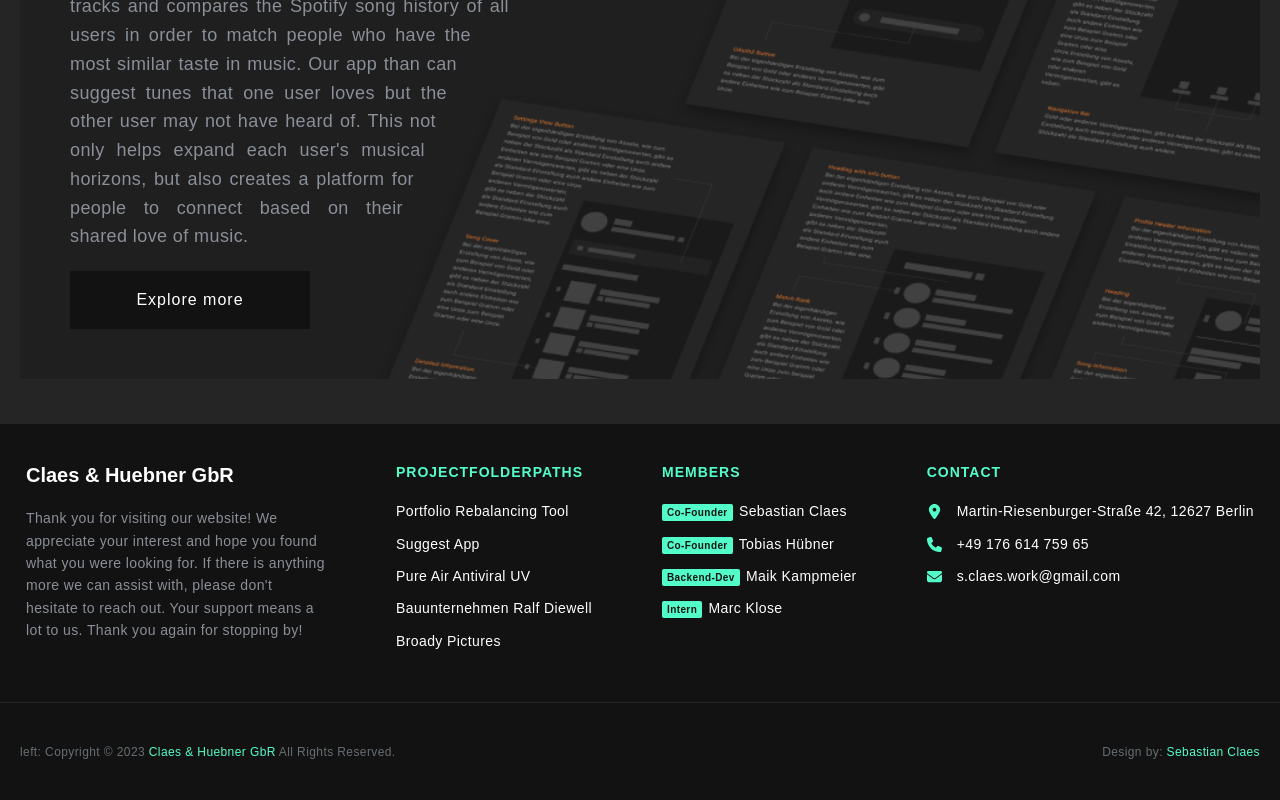
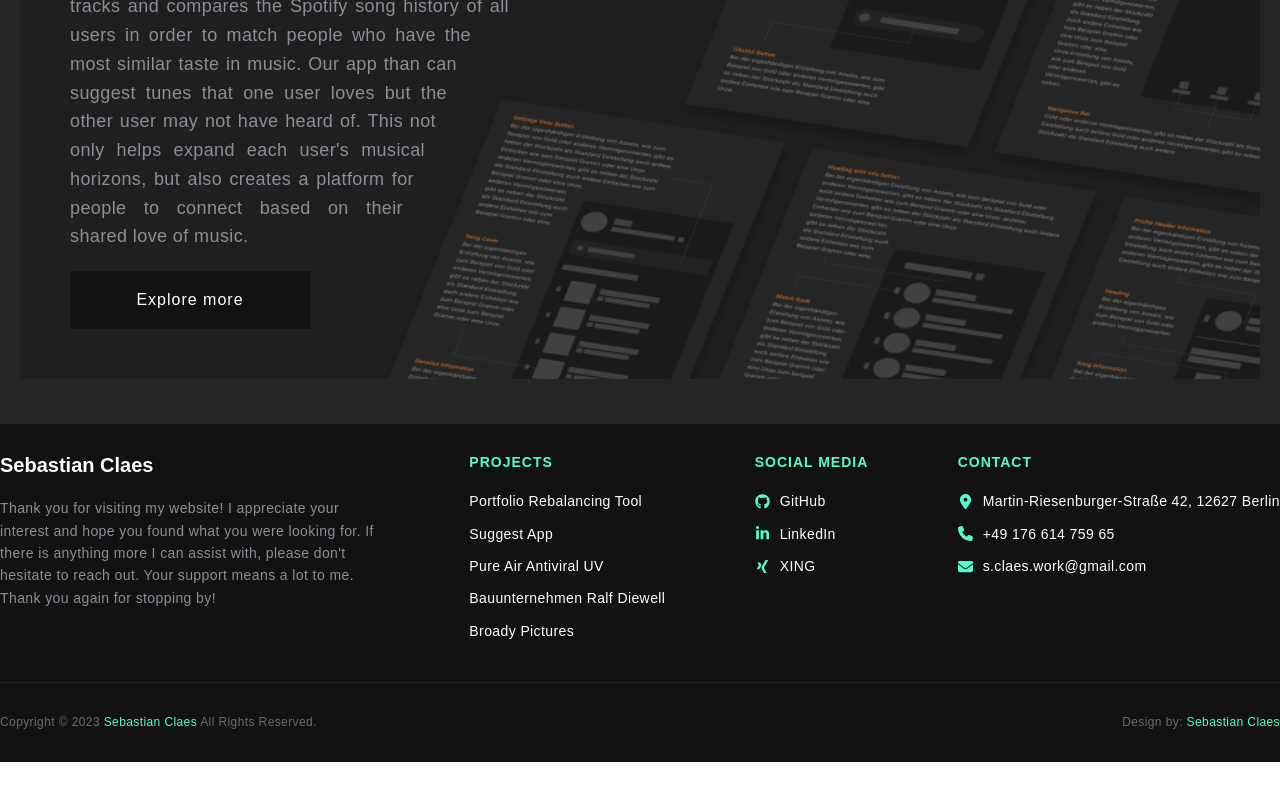
Before and after one commit to claes-work/Portfolio-Website-Claes, a Vue app: page / in a window 1280 px wide. Shown: the part 2714-3514 px from the top of the page. After the commit the page ends 3476 px from the top, so only its background shows below. Built offline with nearby package versions, Linux system fonts and the light colour scheme; what @cloudgeek/vue3-video-player would draw is missing.

Commit message:
[ADD] footer texts and links

```diff
--- a/src/assets/scss/content-elements/footer.scss
+++ b/src/assets/scss/content-elements/footer.scss
@@ -65,8 +65,18 @@ footer {
       }
     }
 
-    .column.col-3 ul li a {
-      span {
+    .column.col-3 ul li {
+      display: flex;
+      align-items: center;
+      column-gap: 10px;
+
+      svg {
+        width: 15px;
+        height: 15px;
+        fill: $main-color;
+      }
+
+      a span {
         padding: 3px 5px;
         background: $main-color;
         color: $bc-dark-2;
@@ -79,13 +89,12 @@ footer {
 
     .column.col-4 ul li {
       display: flex;
-      align-items: flex-start;
-      column-gap: 15px;
+      align-items: center;
+      column-gap: 10px;
 
       svg {
         width: 15px;
         height: 15px;
-        margin-top: 4px;
       }
     }
   }
@@ -129,7 +138,9 @@ footer {
 @media only screen and (min-width: 991px) {
   footer .container.columns {
     flex-wrap: unset;
+    justify-content: space-between;
     column-gap: 70px;
+    padding: 30px 0;
 
     .column {
       width: auto;
@@ -137,7 +148,10 @@ footer {
     }
 
     .column.col-1 {
-      max-width: 300px;
+      max-width: 380px;
     }
   }
+  footer .copyright-wrapper .container {
+    padding: 30px 0;
+  }
 }
--- a/src/components/content-elements/Footer.vue
+++ b/src/components/content-elements/Footer.vue
@@ -3,20 +3,23 @@
 import LocationIcon from "@/components/icons/footer/LocationIcon.vue";
 import PhoneIcon from "@/components/icons/footer/PhoneIcon.vue";
 import EmailIcon from "@/components/icons/footer/EmailIcon.vue";
+import GitHubIcon from "@/components/icons/footer/GitHubIcon.vue";
+import LinkedInIcon from "@/components/icons/footer/LinkedInIcon.vue";
+import XingIcon from "@/components/icons/footer/XingIcon.vue";
 </script>
 
 <template>
   <footer>
     <div class="container columns">
       <div class="column col-1">
-        <h4 class="heading">Claes & Huebner GbR</h4>
-        <p>Thank you for visiting our website! We appreciate your interest and hope you found what you were looking for. If there is anything more we can assist with, please don't hesitate to reach out. Your support means a lot to us. Thank you again for stopping by!</p>
+        <h4 class="heading">Sebastian Claes</h4>
+        <p>Thank you for visiting my website! I appreciate your interest and hope you found what you were looking for. If there is anything more I can assist with, please don't hesitate to reach out. Your support means a lot to me. Thank you again for stopping by!</p>
         <div class="sozial-media-wrapper">
 
         </div>
       </div>
       <div class="column col-2">
-        <h4 class="subheading">ProjectFolderPaths</h4>
+        <h4 class="subheading">Projects</h4>
         <ul>
           <li><a href="#" title="Portfolio Rebalancing Tool">Portfolio Rebalancing Tool</a></li>
           <li><a href="#" title="Suggest App">Suggest App</a></li>
@@ -26,12 +29,11 @@ import EmailIcon from "@/components/icons/footer/EmailIcon.vue";
         </ul>
       </div>
       <div class="column col-3">
-        <h4 class="subheading">Members</h4>
+        <h4 class="subheading">Social Media</h4>
         <ul>
-          <li><a href="https://www.linkedin.com/in/sebastian-claes-a85a92220/" title="linkedin/sebastian-claes"><span>Co-Founder</span> Sebastian Claes</a></li>
-          <li><a href="https://www.linkedin.com/in/tobias-h%C3%BCbner-b19ba416a/" title="linkedin/tobias-hübner"><span>Co-Founder</span> Tobias Hübner</a></li>
-          <li><a href="#" title="linkedin/maik-irgendwas"><span>Backend-Dev</span> Maik Kampmeier</a></li>
-          <li><a href="#" title="linkedin/marc-klose"><span>Intern</span> Marc Klose</a></li>
+          <li><GitHubIcon /> <a href="https://www.linkedin.com/in/sebastian-claes-a85a92220/" title="linkedin/sebastian-claes">GitHub</a></li>
+          <li><LinkedInIcon /> <a href="https://www.linkedin.com/in/tobias-h%C3%BCbner-b19ba416a/" title="linkedin/tobias-hübner">LinkedIn</a></li>
+          <li><XingIcon /> <a href="#" title="linkedin/maik-irgendwas">XING</a></li>
         </ul>
       </div>
       <div class="column col-4">
@@ -45,7 +47,7 @@ import EmailIcon from "@/components/icons/footer/EmailIcon.vue";
     </div>
     <div class="copyright-wrapper">
       <div class="container">
-        <p class="copyright">left: Copyright © 2023 <span>Claes & Huebner GbR</span> All Rights Reserved.</p>
+        <p class="copyright">Copyright © 2023 <span>Sebastian Claes</span> All Rights Reserved.</p>
         <p class="design-by">Design by: <span>Sebastian Claes</span></p>
       </div>
     </div>
--- /dev/null
+++ b/src/components/icons/footer/GitHubIcon.vue
@@ -0,0 +1,3 @@
+<template>
+  <svg xmlns="http://www.w3.org/2000/svg" viewBox="0 0 496 512"><path d="M165.9 397.4c0 2-2.3 3.6-5.2 3.6-3.3.3-5.6-1.3-5.6-3.6 0-2 2.3-3.6 5.2-3.6 3-.3 5.6 1.3 5.6 3.6zm-31.1-4.5c-.7 2 1.3 4.3 4.3 4.9 2.6 1 5.6 0 6.2-2s-1.3-4.3-4.3-5.2c-2.6-.7-5.5.3-6.2 2.3zm44.2-1.7c-2.9.7-4.9 2.6-4.6 4.9.3 2 2.9 3.3 5.9 2.6 2.9-.7 4.9-2.6 4.6-4.6-.3-1.9-3-3.2-5.9-2.9zM244.8 8C106.1 8 0 113.3 0 252c0 110.9 69.8 205.8 169.5 239.2 12.8 2.3 17.3-5.6 17.3-12.1 0-6.2-.3-40.4-.3-61.4 0 0-70 15-84.7-29.8 0 0-11.4-29.1-27.8-36.6 0 0-22.9-15.7 1.6-15.4 0 0 24.9 2 38.6 25.8 21.9 38.6 58.6 27.5 72.9 20.9 2.3-16 8.8-27.1 16-33.7-55.9-6.2-112.3-14.3-112.3-110.5 0-27.5 7.6-41.3 23.6-58.9-2.6-6.5-11.1-33.3 2.6-67.9 20.9-6.5 69 27 69 27 20-5.6 41.5-8.5 62.8-8.5s42.8 2.9 62.8 8.5c0 0 48.1-33.6 69-27 13.7 34.7 5.2 61.4 2.6 67.9 16 17.7 25.8 31.5 25.8 58.9 0 96.5-58.9 104.2-114.8 110.5 9.2 7.9 17 22.9 17 46.4 0 33.7-.3 75.4-.3 83.6 0 6.5 4.6 14.4 17.3 12.1C428.2 457.8 496 362.9 496 252 496 113.3 383.5 8 244.8 8zM97.2 352.9c-1.3 1-1 3.3.7 5.2 1.6 1.6 3.9 2.3 5.2 1 1.3-1 1-3.3-.7-5.2-1.6-1.6-3.9-2.3-5.2-1zm-10.8-8.1c-.7 1.3.3 2.9 2.3 3.9 1.6 1 3.6.7 4.3-.7.7-1.3-.3-2.9-2.3-3.9-2-.6-3.6-.3-4.3.7zm32.4 35.6c-1.6 1.3-1 4.3 1.3 6.2 2.3 2.3 5.2 2.6 6.5 1 1.3-1.3.7-4.3-1.3-6.2-2.2-2.3-5.2-2.6-6.5-1zm-11.4-14.7c-1.6 1-1.6 3.6 0 5.9 1.6 2.3 4.3 3.3 5.6 2.3 1.6-1.3 1.6-3.9 0-6.2-1.4-2.3-4-3.3-5.6-2z"/></svg>
+</template>
--- /dev/null
+++ b/src/components/icons/footer/LinkedInIcon.vue
@@ -0,0 +1,3 @@
+<template>
+  <svg xmlns="http://www.w3.org/2000/svg" viewBox="0 0 448 512"><path d="M100.28 448H7.4V148.9h92.88zM53.79 108.1C24.09 108.1 0 83.5 0 53.8a53.79 53.79 0 0 1 107.58 0c0 29.7-24.1 54.3-53.79 54.3zM447.9 448h-92.68V302.4c0-34.7-.7-79.2-48.29-79.2-48.29 0-55.69 37.7-55.69 76.7V448h-92.78V148.9h89.08v40.8h1.3c12.4-23.5 42.69-48.3 87.88-48.3 94 0 111.28 61.9 111.28 142.3V448z"/></svg>
+</template>
--- /dev/null
+++ b/src/components/icons/footer/XingIcon.vue
@@ -0,0 +1,3 @@
+<template>
+  <svg xmlns="http://www.w3.org/2000/svg" viewBox="0 0 384 512"><path d="M162.7 210c-1.8 3.3-25.2 44.4-70.1 123.5-4.9 8.3-10.8 12.5-17.7 12.5H9.8c-7.7 0-12.1-7.5-8.5-14.4l69-121.3c.2 0 .2-.1 0-.3l-43.9-75.6c-4.3-7.8.3-14.1 8.5-14.1H100c7.3 0 13.3 4.1 18 12.2l44.7 77.5zM382.6 46.1l-144 253v.3L330.2 466c3.9 7.1.2 14.1-8.5 14.1h-65.2c-7.6 0-13.6-4-18-12.2l-92.4-168.5c3.3-5.8 51.5-90.8 144.8-255.2 4.6-8.1 10.4-12.2 17.5-12.2h65.7c8 0 12.3 6.7 8.5 14.1z"/></svg>
+</template>
```
